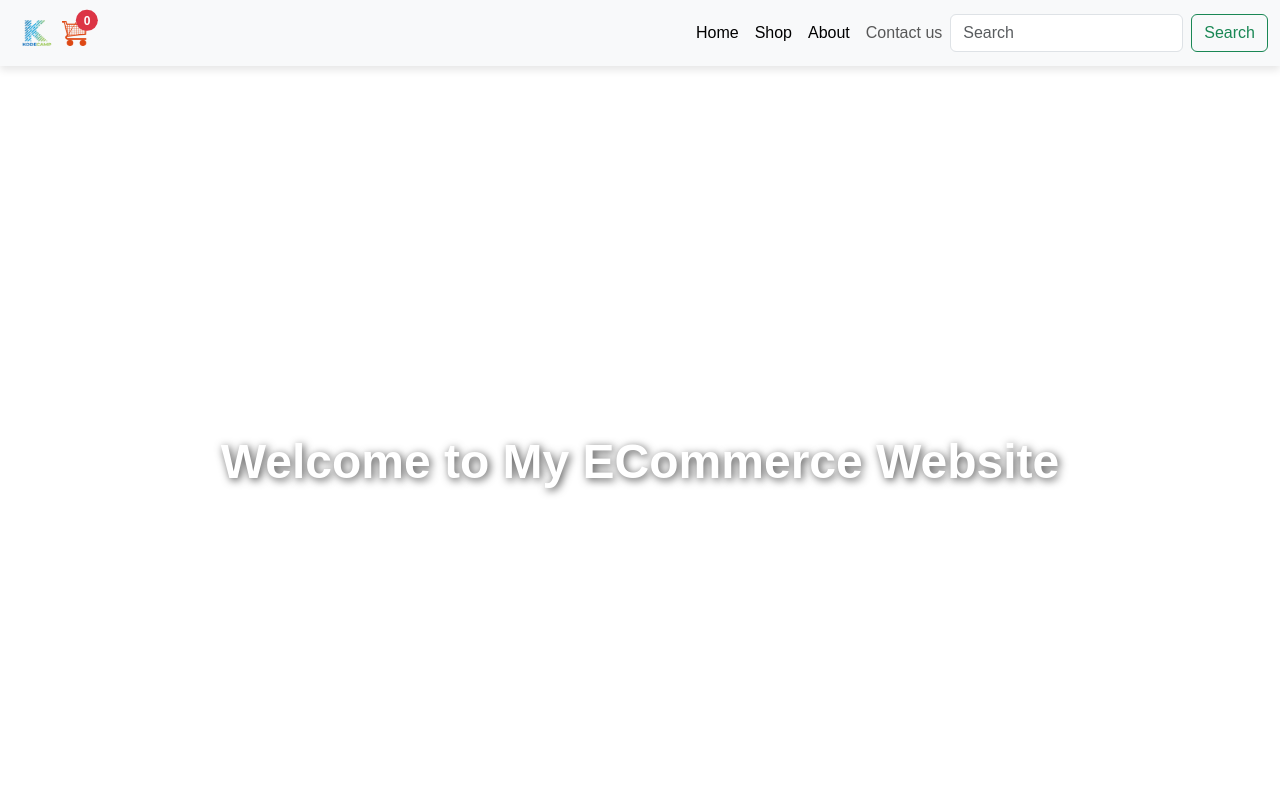
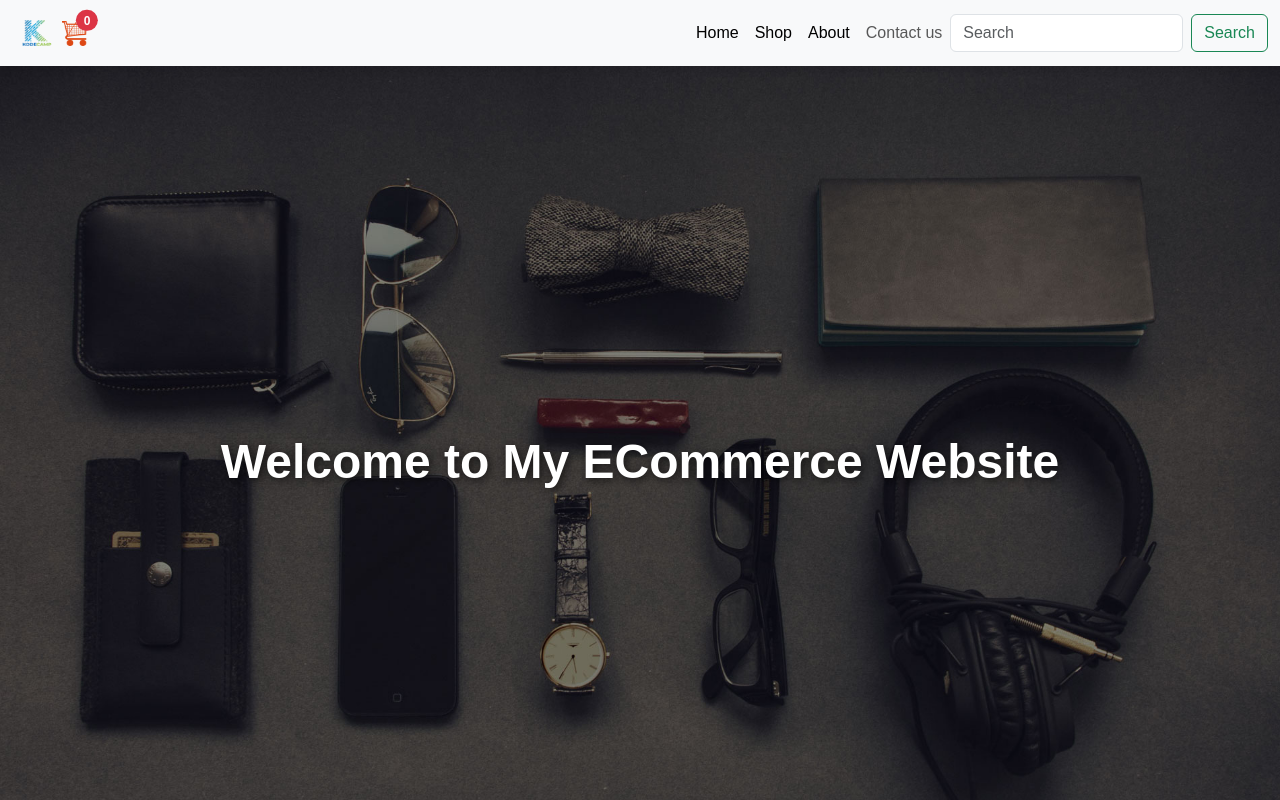
Before and after one commit to ABDUL-1000/my-final-task, a plain HTML site: page index.html in a window 1280 px wide. Shown: the top 800 px of the page. Drawn offline with nearby package versions, Linux system fonts and the light colour scheme; the site is published under a folder, as on GitHub Pages, so addresses that start at the root find nothing; no server answers.

Commit message:
i update my files

```diff
--- a/index.html
+++ b/index.html
@@ -86,7 +86,7 @@
     <main>
       <!-- Landing Page Content -->
       <section  id="landing" class="section active">
-        <section style="background-image: url('/images/header-bg.jpg');" class="hero mb-4">
+        <section style="background-image: url(./images/header-bg.jpg);" class="hero mb-4">
 
           <div  class="hero-text-container">
             <h1 class="hero-text">Welcome to My ECommerce Website</h1>
```
